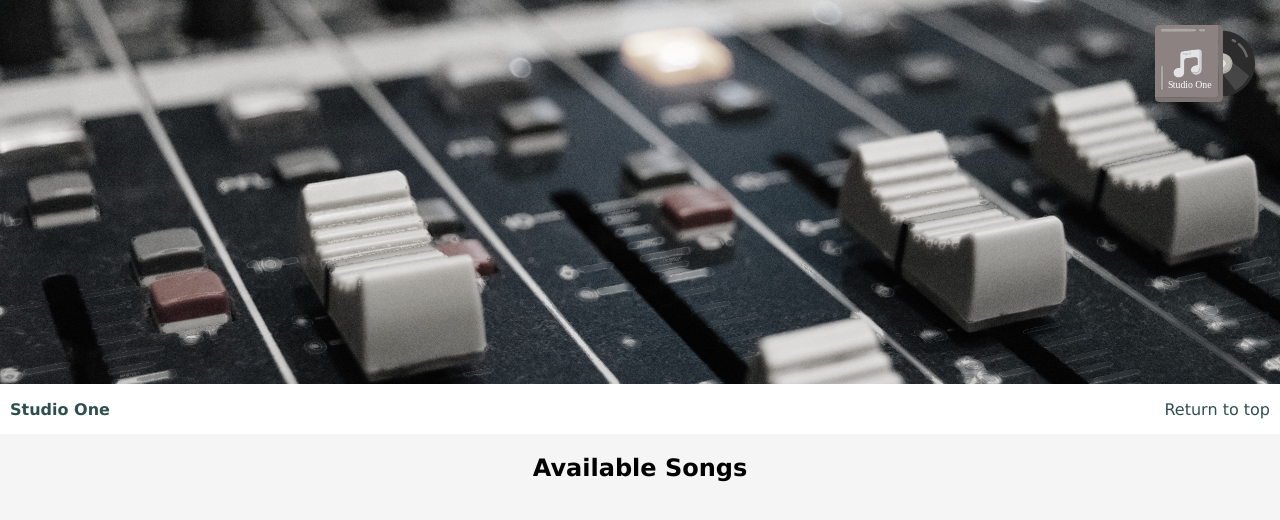
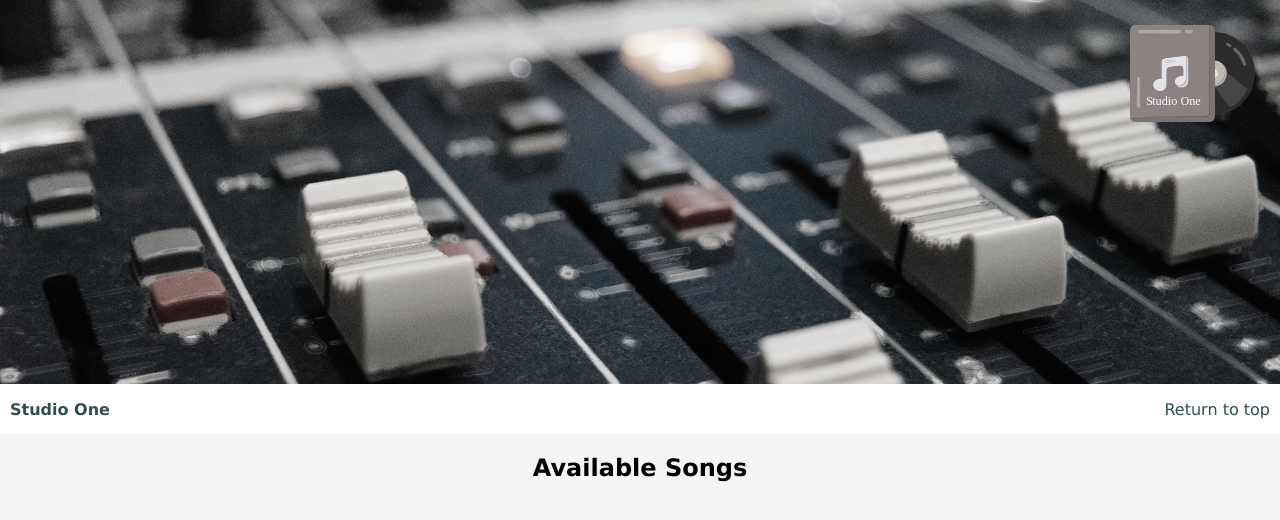
Before and after one commit to sunnysunny77/danielXML2, a plain HTML site: page index.html in a window 1280 px wide. Shown: the top 520 px of the page. Drawn offline with Linux system fonts and the light colour scheme; no server answers.

Commit message:
Update app.css

```diff
--- a/css/app.css
+++ b/css/app.css
@@ -29,7 +29,7 @@ body {
     right: 25px;
     padding: calc(30% - 50px) calc(15% - 25px)0 calc(15% - 25px);
     background-image: url(../images/cd.svg);
-    background-size: 30%;
+    background-size: 37.5%;
     background-position: top right;
     background-repeat: no-repeat;
     filter: grayscale(75%);
```
